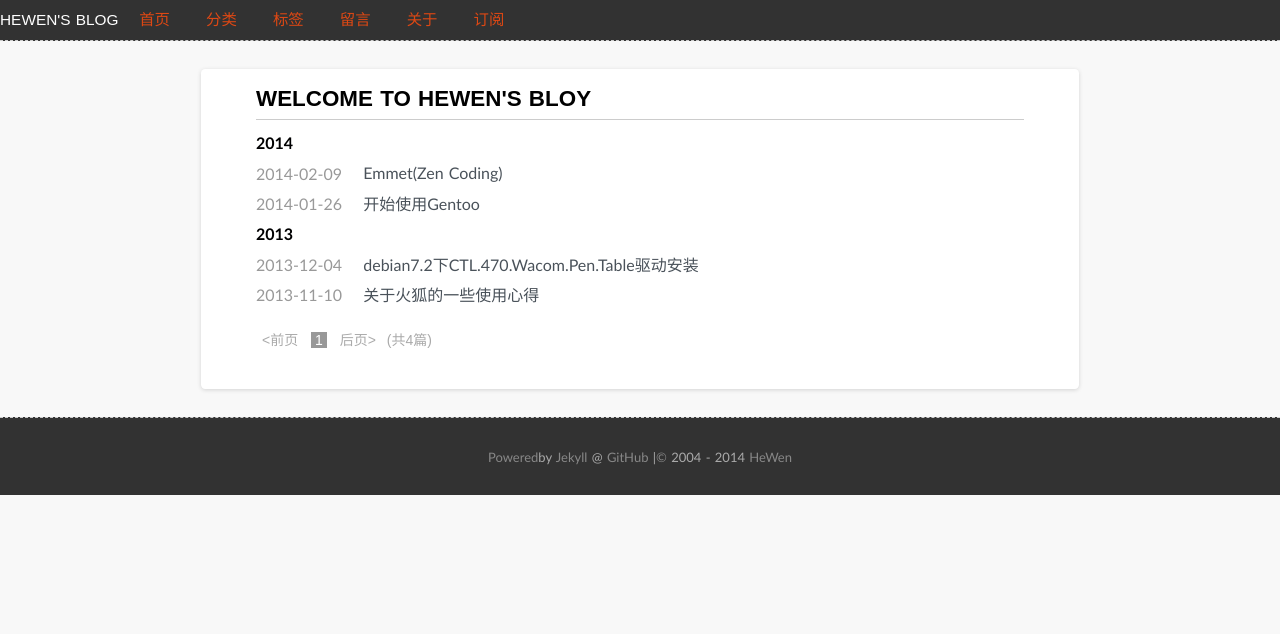
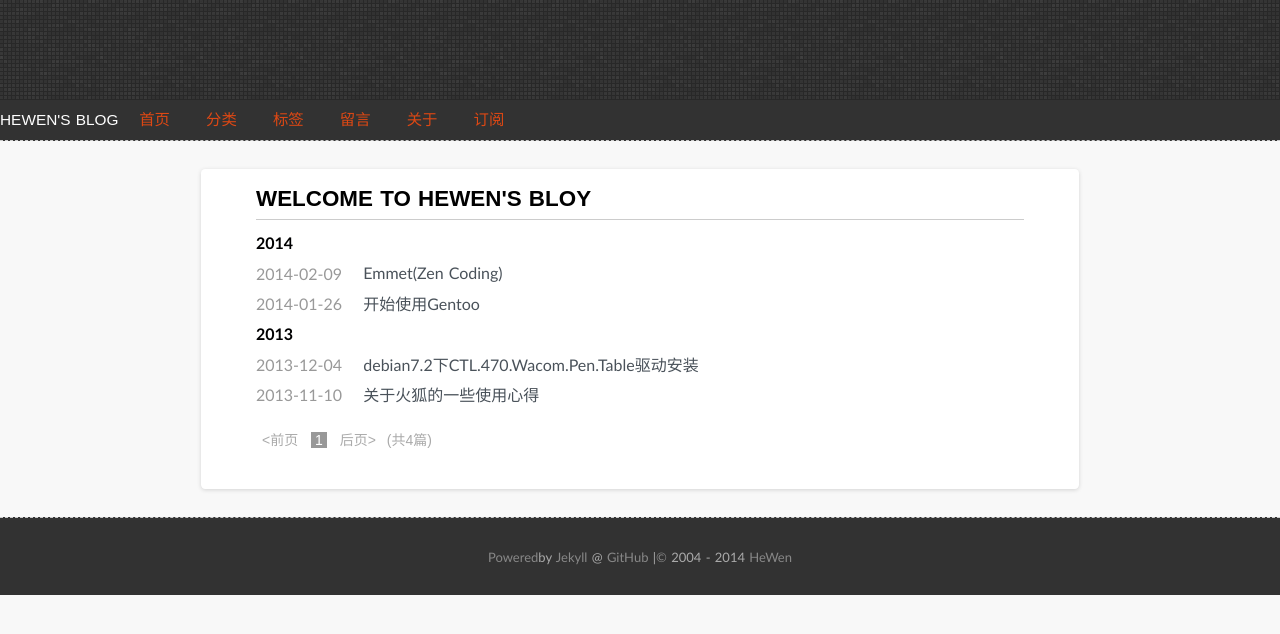
Before and after one commit to hewen/hewen.github.io, a Jekyll site: the page built from index.html, in a window 1280 px wide. Shown: the top 634 px of the page. Built offline with Jekyll 4.4.1, drawn with Linux system fonts in a browser that asks for light colours; some web fonts are replaced; Markdown is read by kramdown in place of the engine named in the settings; the list of posts is cut into pages by our own code.

Commit message:
create my blog

```diff
--- a/media/css/style.css
+++ b/media/css/style.css
@@ -112,8 +112,8 @@ background: #989898;
 color: white;
 background: #DD4814;
 }
-#log0{
-        background-image:url(/media/images/logo-background.png);
+#logo{
+        background-image:url("/media/images/logo-background.png");
         background-repeat:repeat-x;
         height:100px;
         width:100%;
```
